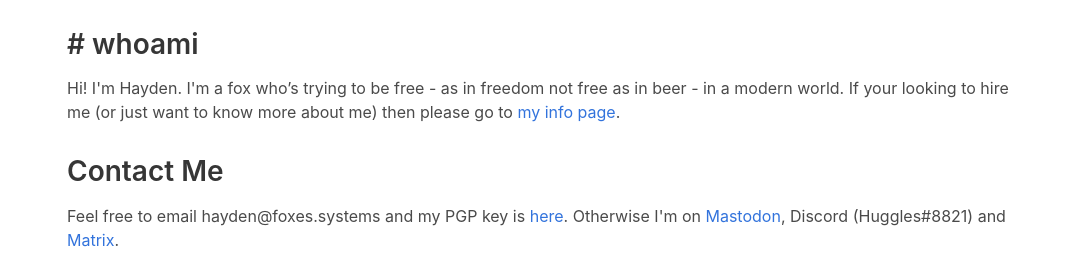
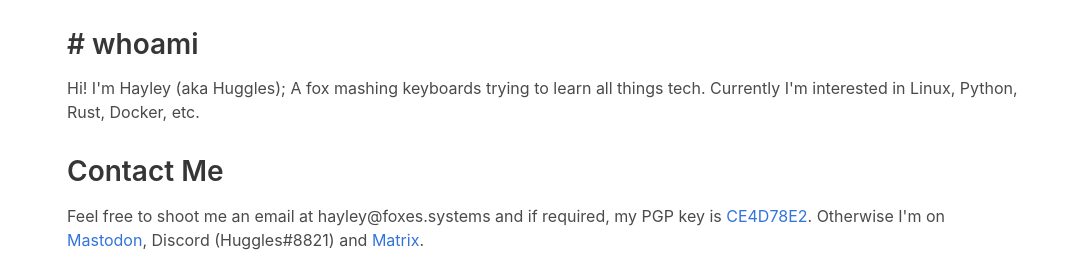
Before and after one commit to hugglesfox/foxes.systems, a website: page public/about/index.html in a window 1280 px wide. Shown: the part 129-402 px from the top of the page, 193-1280 px from the left. Drawn offline with Linux system fonts and the light colour scheme.

Commit message:
1592878647

```diff
--- a/public/about/index.html
+++ b/public/about/index.html
@@ -55,7 +55,7 @@
         <i class="fa fa-gitlab"></i>
       </span>
     </a>
-    <a class="button is-white is-large" href="https://codeberg.org/hayden">
+    <a class="button is-white is-large" href="https://codeberg.org/huggles">
       <span class="icon">
         <i class="fa fa-gitea"></i>
       </span>
@@ -80,12 +80,9 @@
     <p class="menu-label">About</p><p>Every now and then I stumble upon a problem that a DuckDuckGo doesn't reveal a
 solution to, so I created a blog to solve that.</p>
 <h2># whoami</h2>
-<p>Hi! I'm Hayden. I'm a fox who’s trying to be free - as in freedom not free as
-in beer - in a modern world. If your looking to hire me (or just want to know
-more about me) then please go to
-<a href="https://hayden.foxes.systems">my info page</a>.</p>
+<p>Hi! I'm Hayley (aka Huggles); A fox mashing keyboards trying to learn all things tech. Currently I'm interested in Linux, Python, Rust, Docker, etc.</p>
 <h2>Contact Me</h2>
-<p>Feel free to email hayden@foxes.systems and my PGP key is <a href="/static/pgp.key">here</a>. Otherwise I'm on <a href="https://linuxrocks.online/@Huggles">Mastodon</a>, Discord (Huggles#8821) and <a href="https://matrix.to/#/@huggles:matrix.org">Matrix</a>.</p>
+<p>Feel free to shoot me an email at hayley@foxes.systems and if required, my PGP key is <a href="/static/pgp.key">CE4D78E2</a>. Otherwise I'm on <a href="https://linuxrocks.online/@Huggles">Mastodon</a>, Discord (Huggles#8821) and <a href="https://matrix.to/#/@huggles:matrix.org">Matrix</a>.</p>
 
   </div>
 
```
Also changed, not shown: public/archive/index.html (+1 -1 lines), public/index.html (+1 -1 lines), public/post/gentoo_microbit/index.html (+1 -1 lines), public/post/highjacking_pop/index.html (+1 -1 lines), public/post/traefik/index.html (+1 -1 lines), public/post/traefik2/index.html (+1 -1 lines), 1 other file.
